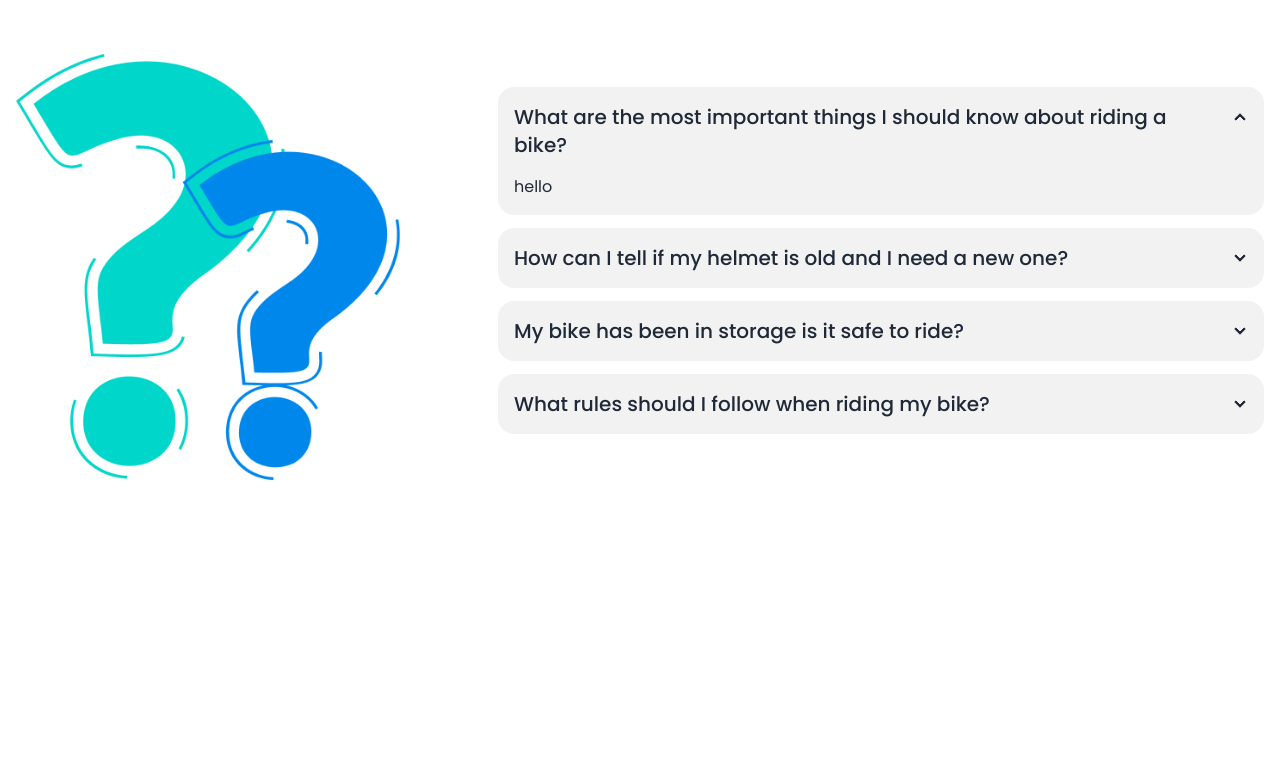
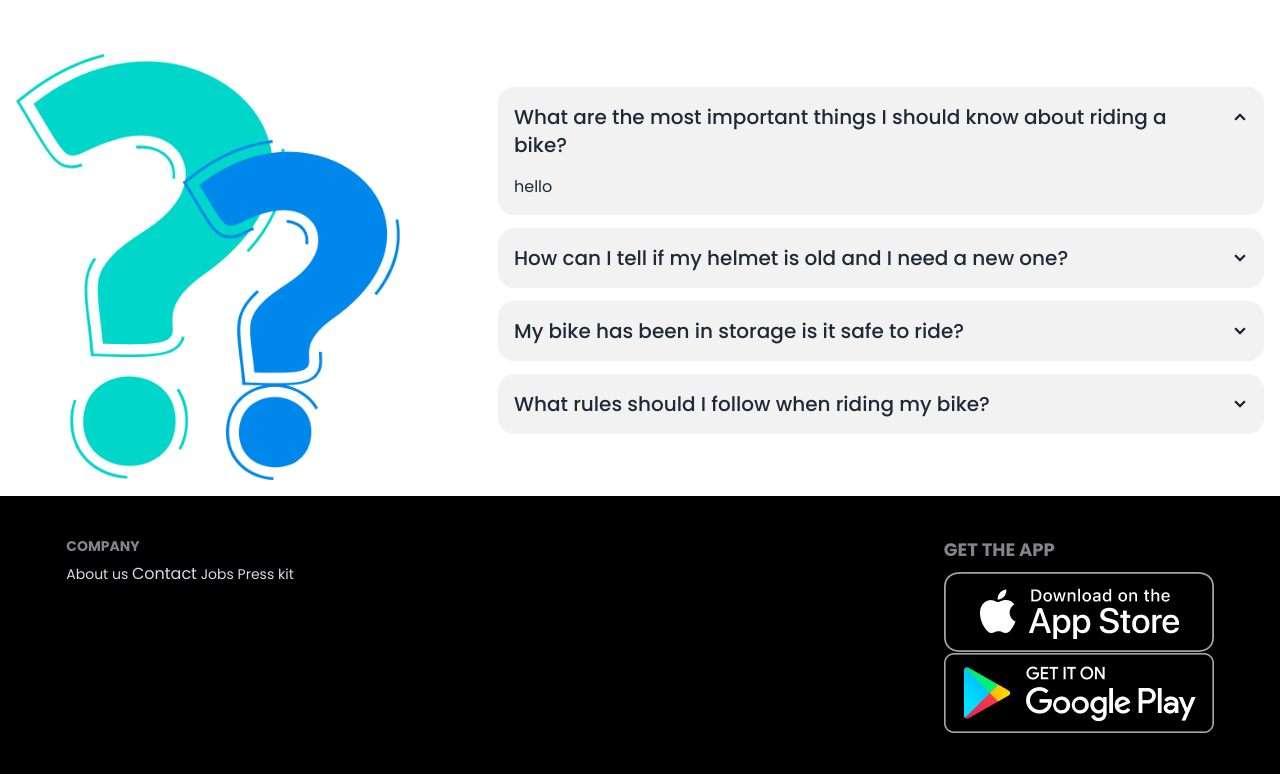
Before and after one commit to sharoj57/Biker-Zone-Daisy-UI-Project, a plain HTML site: page index.html in a window 1280 px wide. Shown: the part 2661-3435 px from the top of the page. Before the commit the page ends 3157 px from the top, so only its background shows below. Drawn offline with nearby package versions, Linux system fonts and the light colour scheme.

Commit message:
added this part

```diff
--- a/index.html
+++ b/index.html
@@ -412,8 +412,27 @@ tailwind.config = {
 
 
 
+<!-- Footer Section -->
+ <section>
 
+  <footer class="footer bg-black text-neutral-content p-10">
+    <div class="flex justify-center flex-col  lg:flex-row mx-auto lg:gap-[650px]">
+    <nav >
+      <h6 class="footer-title">Company</h6>
+      <a class="link link-hover">About us</a>
+      <a class="link link-hover text-[16px]">Contact</a>
+      <a class="link link-hover">Jobs</a>
+      <a class="link link-hover">Press kit</a>
+    </nav>
+    <nav class="">
+      <h6 class="footer-title text-lg">Get The App</h6>
+      <a class="link link-hover "> <img src="others/ios.png" alt=""></a>
+      <a class="link link-hover"> <img src="others/android.png" alt=""></a>
+    </nav>
+  </div>
+  </footer>
 
+ </section>
 
 
 
```
